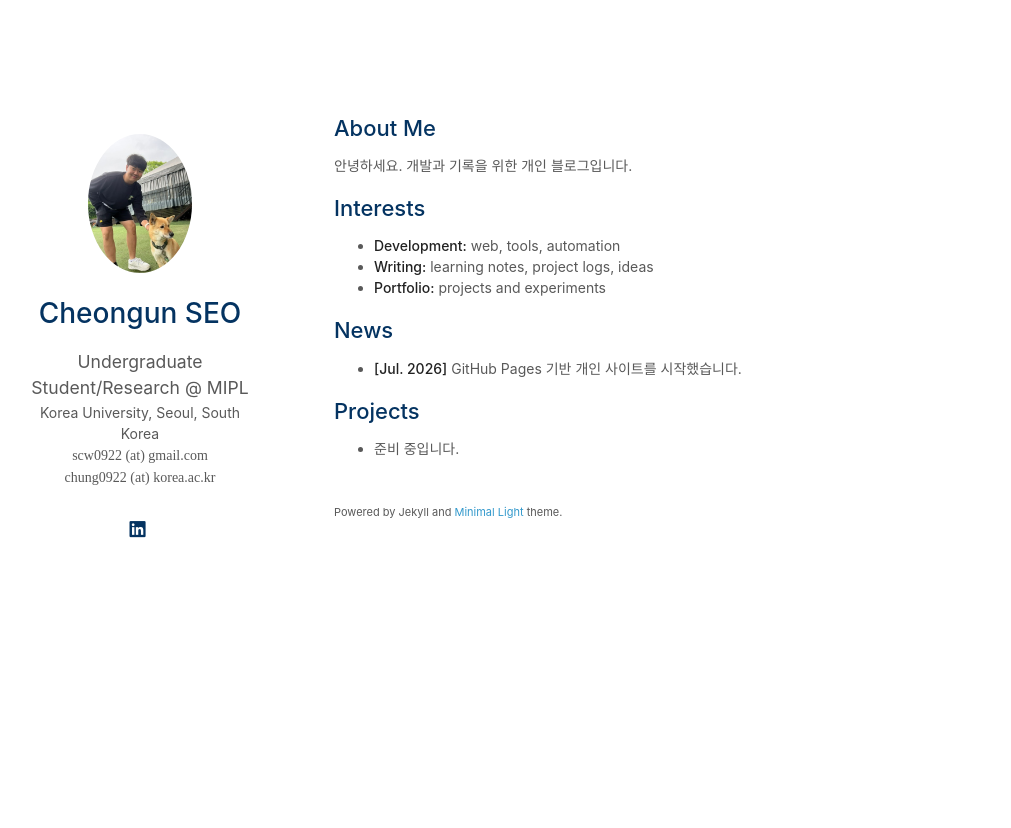
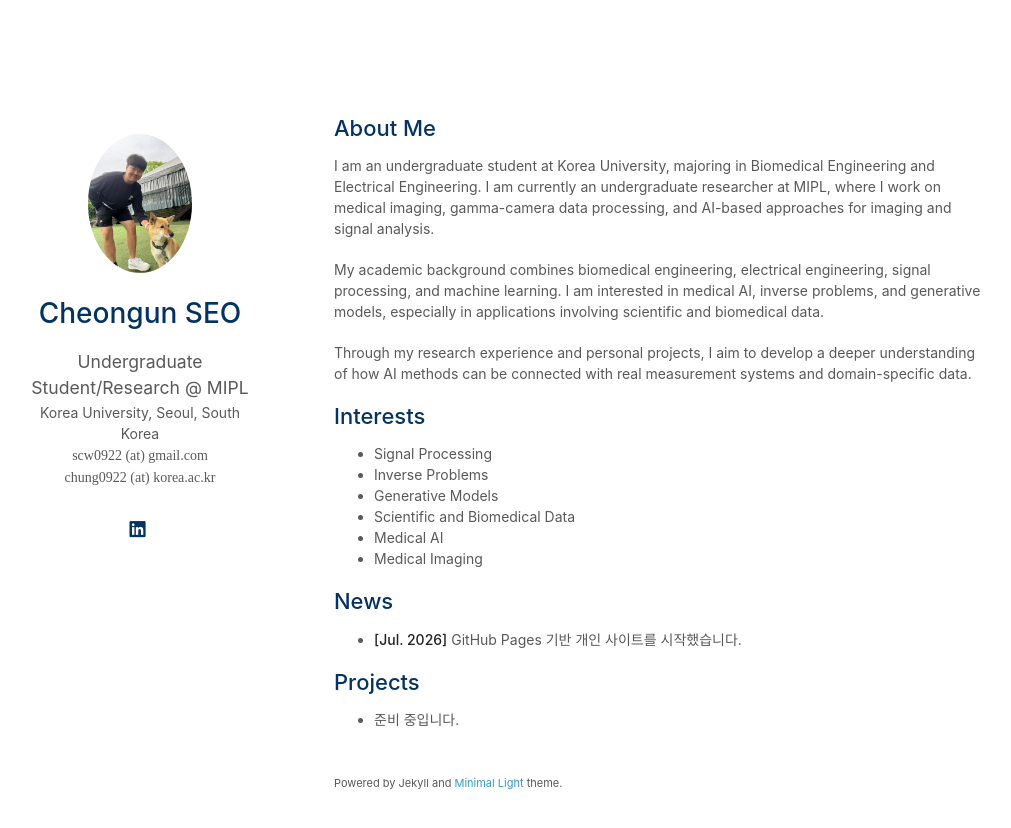
Before and after one commit to SeoCheongun/blog, a Jekyll site: the page built from index.md, in a window 1280 px wide. Shown: the top 828 px of the page, without its empty margins (136-1147 px from the left). Built offline with Jekyll 4.4.1, drawn with Linux system fonts in a browser that asks for light colours; a style sheet for code colours, icons or effects is not loaded; our own code applies the rules of GitHub Pages for plain Markdown files.

Commit message:
Update about and interests

```diff
--- a/index.md
+++ b/index.md
@@ -4,13 +4,20 @@ layout: homepage
 
 ## About Me
 
-안녕하세요. 개발과 기록을 위한 개인 블로그입니다.
+I am an undergraduate student at Korea University, majoring in Biomedical Engineering and Electrical Engineering. I am currently an undergraduate researcher at MIPL, where I work on medical imaging, gamma-camera data processing, and AI-based approaches for imaging and signal analysis.
+
+My academic background combines biomedical engineering, electrical engineering, signal processing, and machine learning. I am interested in medical AI, inverse problems, and generative models, especially in applications involving scientific and biomedical data.
+
+Through my research experience and personal projects, I aim to develop a deeper understanding of how AI methods can be connected with real measurement systems and domain-specific data.
 
 ## Interests
 
-- **Development:** web, tools, automation
-- **Writing:** learning notes, project logs, ideas
-- **Portfolio:** projects and experiments
+- Signal Processing
+- Inverse Problems
+- Generative Models
+- Scientific and Biomedical Data
+- Medical AI
+- Medical Imaging
 
 ## News
 
```
